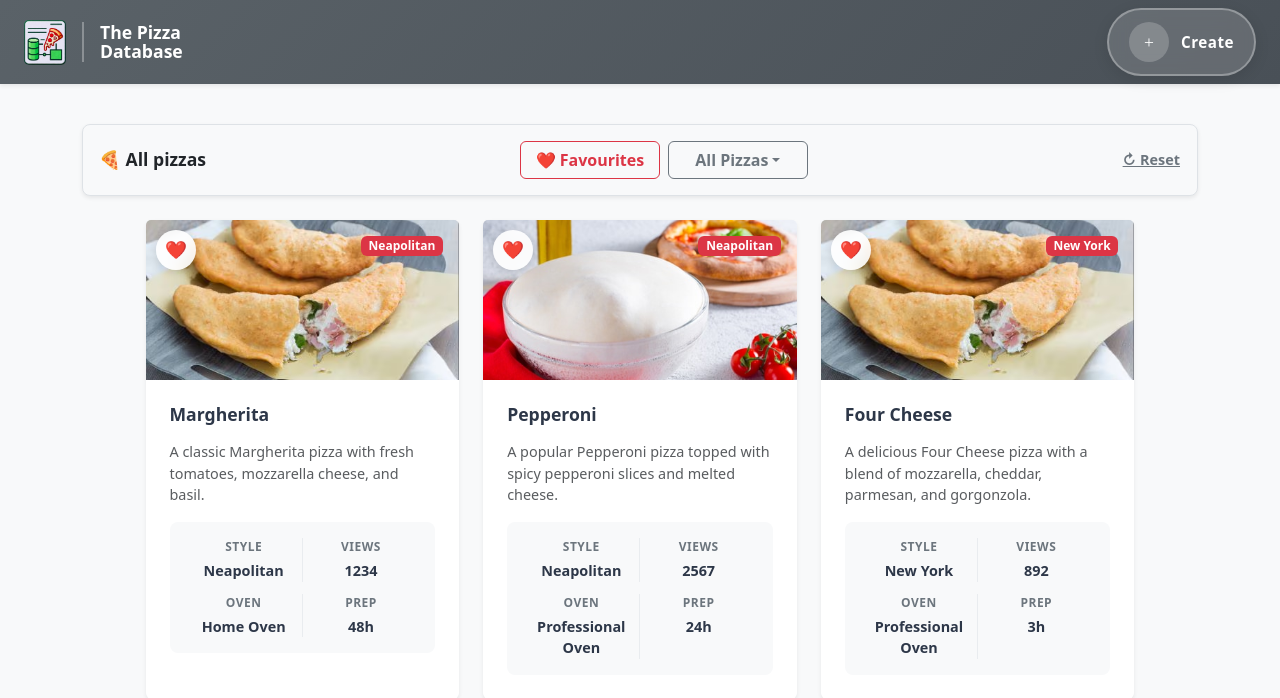
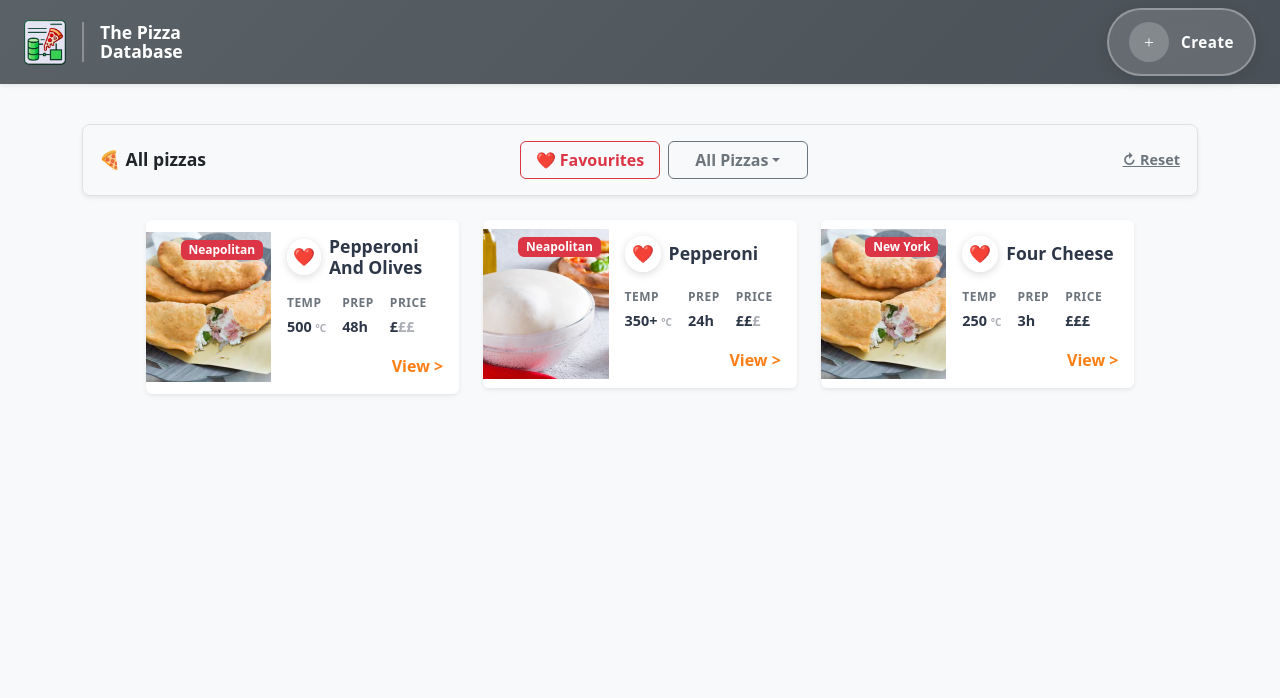
Before and after one commit to vincenzochiovaro/the-pizza-database, a Vue app: page / in a window 1280 px wide. Shown: the top 698 px of the page. Built offline with nearby package versions, Linux system fonts and the light colour scheme.

Commit message:
Complete app Scaffolding

```diff
--- a/src/components/NavBar.vue
+++ b/src/components/NavBar.vue
@@ -53,6 +53,8 @@ nav {
 .cursor-pointer {
   cursor: pointer;
   transition: opacity 0.3s;
+  user-select: none;
+  -webkit-user-select: none;
 }
 
 .cursor-pointer:hover {
--- a/src/components/PizzaCards.vue
+++ b/src/components/PizzaCards.vue
@@ -2,48 +2,42 @@
   <div class="container-fluid px-2 px-md-3">
     <div class="row g-3 g-md-4">
       <div v-for="pizza in pizzasList" :key="pizza.id" class="col-12 col-md-6 col-lg-4">
-        <div class="card border-0 shadow-sm h-100 card-hover" style="transition: all 0.3s; cursor: pointer;"
-          @click="openRecipe(pizza.id)">
-          <div class="image-container">
-            <img :src="getPizzaImage(pizza.image)" class="card-img-top pizza-image" :alt="pizza.name">
-            <span class="badge bg-danger position-absolute top-0 end-0 m-2 m-md-3">{{ pizza.style }}</span>
+        <div class="card border-0 shadow-sm card-hover d-flex flex-row" :class="{ 'favorited': pizza.isFavorited }"
+          style="transition: all 0.3s; cursor: pointer;" @click="openRecipe(pizza.id)">
+          <div class="image-container position-relative">
+            <img :src="getPizzaImage(pizza.image)" class="pizza-image" :alt="pizza.name">
+            <span class="badge bg-danger position-absolute top-0 end-0 m-2">{{ pizza.style }}</span>
+          </div>
 
-            <button class="favorite-btn" @click="toggleFavorite(pizza.name)">
+          <div class="card-body p-3 flex-grow-1">
+            <div class="d-flex align-items-center mb-2">
+              <button class="favorite-btn me-2" @click.stop="toggleFavorite(pizza)">
                 <span class="heart-icon">❤️</span>
               </button>
+              <h5 class="card-title fw-bold mb-0" style="font-size: 1.1rem; color: #2d3748;">
+                {{ pizza.name }}
+              </h5>
             </div>
 
-          <div class="card-body p-3 p-md-4">
-            <h5 class="card-title fw-bold mb-2 mb-md-3" style="font-size: 1.1rem; color: #2d3748;">
-              {{ pizza.name }}
-            </h5>
-
-            <p class="text-muted mb-3" style="font-size: 0.9rem; line-height: 1.5;">
-              {{ pizza.description }}
-            </p>
-
-            <div class="pizza-stats">
-              <div class="stat-row">
+            <div class="d-flex flex-wrap gap-3 mt-3">
               <div class="stat-item">
-                  <span class="stat-label">Style</span>
-                  <span class="stat-value">{{ pizza.style }}</span>
-                </div>
-                <div class="stat-item">
-                  <span class="stat-label">Views</span>
-                  <span class="stat-value">{{ pizza.views }}</span>
-                </div>
-              </div>
-
-              <div class="stat-row">
-                <div class="stat-item">
-                  <span class="stat-label">Oven</span>
-                  <span class="stat-value">{{ pizza.oven }}</span>
+                <span class="stat-label">Temp</span>
+                <span class="stat-value">{{ pizza.temp }} <span style="font-size: 0.7em;">°C</span></span>
               </div>
               <div class="stat-item">
                 <span class="stat-label">Prep</span>
                 <span class="stat-value">{{ pizza.prepTime }}h</span>
               </div>
+              <div class="stat-item">
+                <span class="stat-label">Price</span>
+                <span class="stat-value">
+                  <span v-for="i in 3" :key="i" :class="{ 'bold-price': i <= pizza.price }">£</span>
+                </span>
               </div>
+            </div>
+
+            <div class="mt-3 text-end">
+              <span class="fw-bold" style="color: #fd7e14;">View ></span>
             </div>
           </div>
         </div>
@@ -64,15 +58,15 @@ function getPizzaImage(imageName: string): string {
   }
 }
 
-function openRecipe(pizza: number) {
+function openRecipe(id: number) {
   // TODO: Navigate to recipe detail page
-  console.log('Opening recipe:', pizza)
-  // Eg. router.push(`/recipe/${pizza.id}`)
+  console.log('Opening recipe:', id)
+  // Eg. router.push(`/recipe/${id}`)
 }
 
 function toggleFavorite(pizza: any) {
   pizza.isFavorited = !pizza.isFavorited
-  // TODO: Save to localStorage§
+  // TODO: Save to localStorage
   console.log(`${pizza.isFavorited ? 'Added to' : 'Removed from'} favorites:`, pizza.name)
 }
 
@@ -80,32 +74,38 @@ const pizzasList = ref([
   {
     id: 1,
     description: 'A classic Margherita pizza with fresh tomatoes, mozzarella cheese, and basil.',
-    name: 'Margherita',
+    name: 'Pepperoni And Olives',
     prepTime: 48,
+    price: 1,
     image: 'pizzaFritta.jpg',
-    oven: 'Home Oven',
+    temp: 500,
     style: 'Neapolitan',
-    views: 1234
+    views: 1234,
+    isFavorited: false
   },
   {
     id: 2,
     description: 'A popular Pepperoni pizza topped with spicy pepperoni slices and melted cheese.',
     name: 'Pepperoni',
     prepTime: 24,
+    price: 2,
     image: 'pizza-default-img.jpg',
-    oven: 'Professional Oven',
+    temp: 350 + '+',
     style: 'Neapolitan',
-    views: 2567
+    views: 2567,
+    isFavorited: false
   },
   {
     id: 3,
     description: 'A delicious Four Cheese pizza with a blend of mozzarella, cheddar, parmesan, and gorgonzola.',
     name: 'Four Cheese',
     prepTime: 3,
+    price: 3,
     image: 'pizzaFritta.jpg',
-    oven: 'Professional Oven',
+    temp: 250,
     style: 'New York',
-    views: 892
+    views: 892,
+    isFavorited: false
   }
 ])
 </script>
@@ -114,29 +114,26 @@ const pizzasList = ref([
 .image-container {
   position: relative;
   overflow: hidden;
-  height: 180px;
-  display: flex;
-  justify-content: center;
-  align-items: center;
+  width: 40%;
+  height: 150px;
   background-color: #f8f9fa;
+  flex-shrink: 0;
+  align-self: center;
 }
 
 .pizza-image {
+  width: 100%;
   height: 100%;
-  width: 100%;
   object-fit: cover;
   transition: transform 0.3s;
 }
 
 .favorite-btn {
-  position: absolute;
-  top: 8px;
-  left: 8px;
   background: rgba(255, 255, 255, 0.9);
   border: none;
   border-radius: 50%;
-  width: 36px;
-  height: 36px;
+  width: 32px;
+  height: 32px;
   display: flex;
   align-items: center;
   justify-content: center;
@@ -175,54 +172,13 @@ const pizzasList = ref([
 }
 
 .heart-icon {
-  font-size: 1.1rem;
+  font-size: 1rem;
   line-height: 1;
   display: block;
 }
 
-@media (min-width: 768px) {
-  .image-container {
-    height: 200px;
-  }
-
-  .favorite-btn {
-    width: 40px;
-    height: 40px;
-    top: 10px;
-    left: 10px;
-  }
-}
-
-@media (min-width: 992px) {
-  .image-container {
-    height: 160px;
-  }
-}
-
-.pizza-stats {
-  background-color: #f8f9fa;
-  border-radius: 8px;
-  padding: 1rem;
-}
-
-.stat-row {
-  display: flex;
-  justify-content: space-between;
-  margin-bottom: 0.75rem;
-}
-
-.stat-row:last-child {
-  margin-bottom: 0;
-}
-
 .stat-item {
-  flex: 1;
-  text-align: center;
-  padding: 0 0.5rem;
-}
-
-.stat-item:not(:last-child) {
-  border-right: 1px solid #e9ecef;
+  text-align: left;
 }
 
 .stat-label {
@@ -242,6 +198,14 @@ const pizzasList = ref([
   color: #2d3748;
 }
 
+.bold-price {
+  font-weight: 900;
+}
+
+.stat-value span:not(.bold-price) {
+  opacity: 0.4;
+}
+
 .card-hover:hover {
   transform: translateY(-4px);
   box-shadow: 0 8px 20px rgba(0, 0, 0, 0.12) !important;
@@ -251,16 +215,41 @@ const pizzasList = ref([
   transform: scale(1.03);
 }
 
-.btn:hover {
-  transform: translateY(-2px);
+@media (max-width: 576px) {
+  .image-container {
+    width: 35%;
   }
 
-.btn-outline-danger:hover {
-  background-color: #dc3545;
-  color: white;
+  .favorite-btn {
+    width: 28px;
+    height: 28px;
   }
 
-.btn-secondary:hover {
-  background-color: #5a6268;
+  .heart-icon {
+    font-size: 0.9rem;
+  }
+
+  .card-title {
+    font-size: 1rem !important;
+  }
+
+  .stat-label {
+    font-size: 0.7rem;
+  }
+
+  .stat-value {
+    font-size: 0.85rem;
+  }
+}
+
+@media (min-width: 768px) {
+  .favorite-btn {
+    width: 36px;
+    height: 36px;
+  }
+
+  .heart-icon {
+    font-size: 1.1rem;
+  }
 }
 </style>
```
Lines whose indentation alone changed are shown as unchanged.
